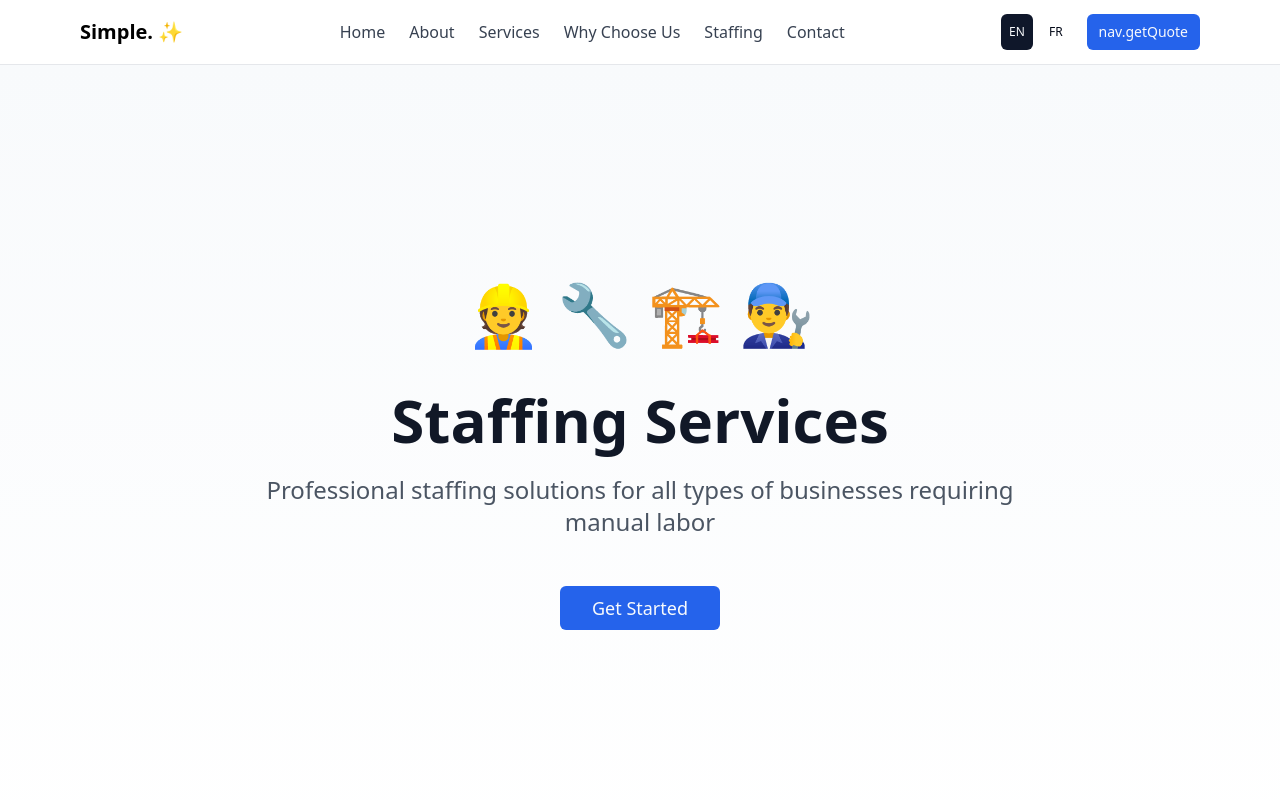
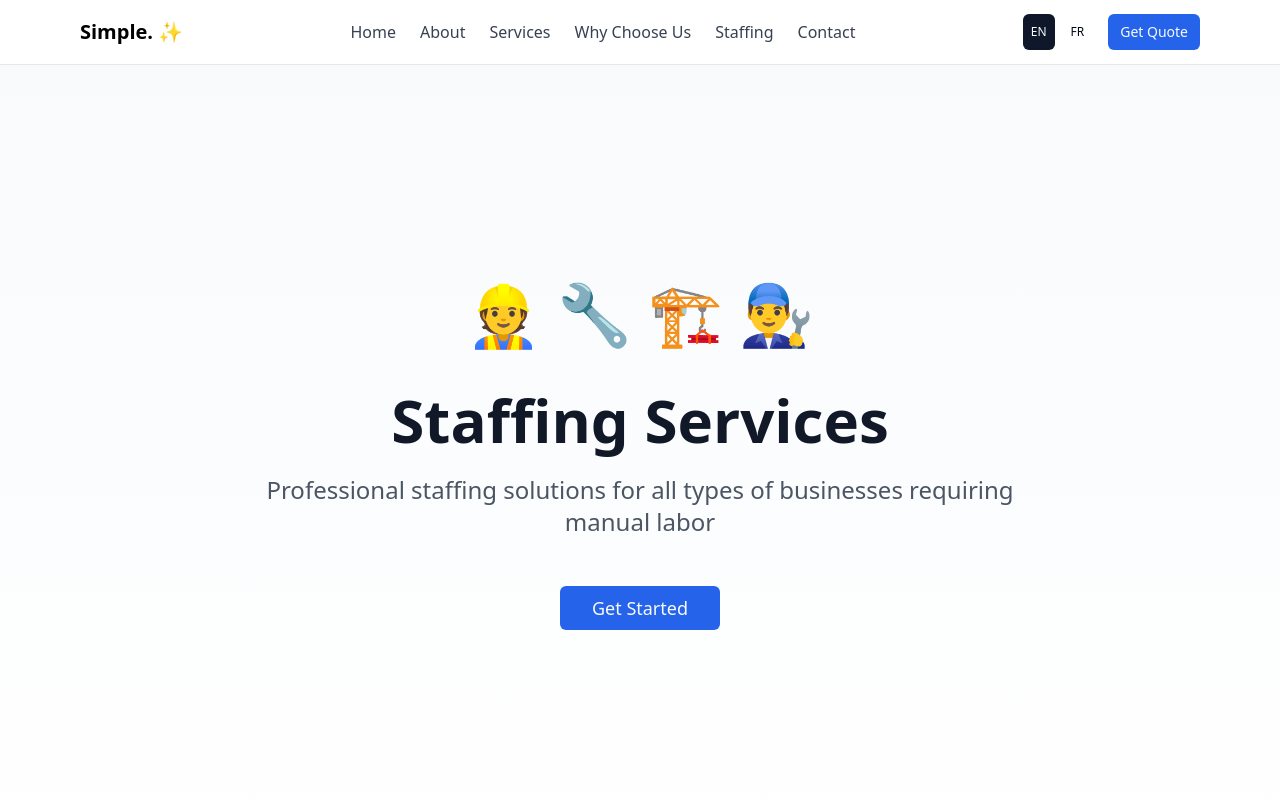
Before and after one commit to ronniehere/simple-website1, a React (Vite) app: page /staffing in a window 1280 px wide. Shown: the top 800 px of the page. Built offline with nearby package versions, Linux system fonts and the light colour scheme.

Commit message:
Change "Get Started" button to "Get Quote"
Updates the text on the "Get Started" button to "Get Quote" in the navigation bar.

```diff
--- a/src/data/translations.ts
+++ b/src/data/translations.ts
@@ -1,4 +1,3 @@
-
 export const translations = {
   en: {
     nav: {
@@ -9,6 +8,7 @@ export const translations = {
       testimonials: "Testimonials",
       contact: "Contact",
       staffing: "Staffing",
+      getQuote: "Get Quote",
     },
     hero: {
       title: "Simple Solutions for Complex Challenges",
@@ -61,6 +61,7 @@ export const translations = {
       testimonials: "Témoignages",
       contact: "Contact",
       staffing: "Dotation",
+      getQuote: "Obtenir un Devis",
     },
     hero: {
       title: "Solutions Simples pour Défis Complexes",
```
